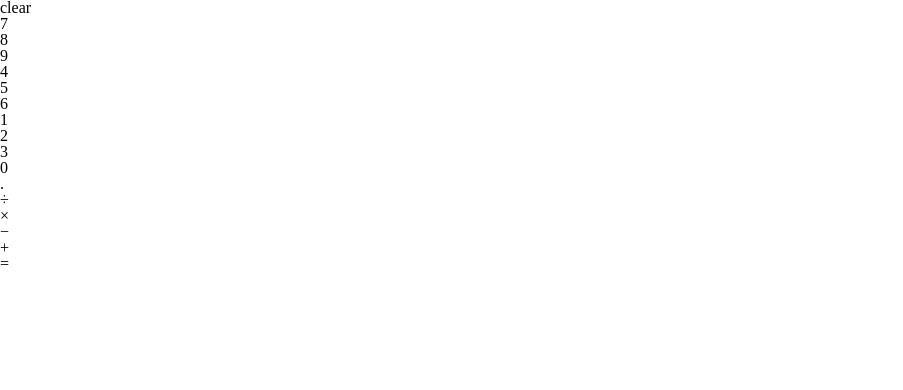
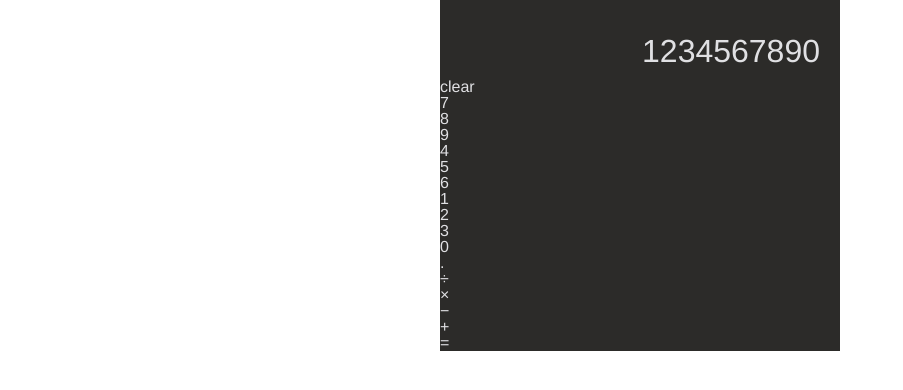
Before and after one commit to Tzvi-H/calculator, a plain HTML site: page index.html in a window 1280 px wide. Shown: the whole page, without its empty margins (0-903 px from the left). Drawn offline with Linux system fonts and the light colour scheme.

Commit message:
display first draft

```diff
--- a/index.html
+++ b/index.html
@@ -12,8 +12,8 @@
 
 <body>
   <main>
-    <div class="calulator">
-      <div class="display"></div>
+    <div class="calculator">
+      <div class="display">1234567890</div>
 
       <div class="buttons">
         <div class="numbers">
--- a/style.css
+++ b/style.css
@@ -0,0 +1,17 @@
+.calculator {
+  color: rgb(224, 224, 227);
+  width: 400px;
+  margin: 0 auto;
+  background-color: rgb(44, 43, 41);
+  font-family: Helvetica;
+}
+
+.display {
+  padding: 35px 20px 12px;
+  text-align: right;
+  font-size: 2rem;
+}
+
+.buttons {
+  height: 80%;
+}
```
